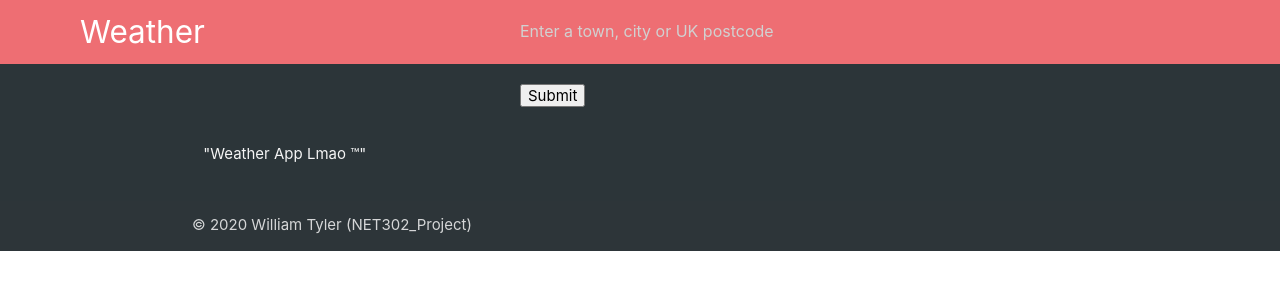
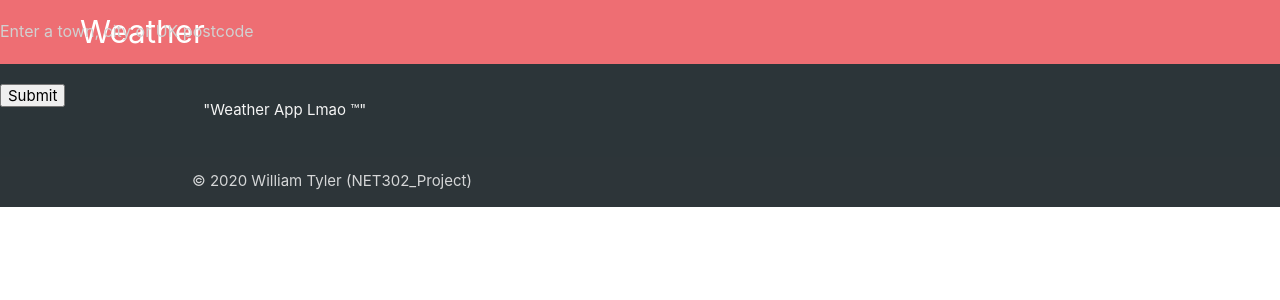
Before and after one commit to wtylerwork/NET302-Project, a PHP site: page / in a window 1280 px wide. Shown: the top 300 px of the page. Run offline with PHP 8.4, Linux system fonts and the light colour scheme; some libraries are stand-ins or nearby versions.

Commit message:
Nav Bar Pos

```diff
--- a/index.php
+++ b/index.php
@@ -20,7 +20,6 @@
 		<nav>
 			<div class="nav-wrapper">
 				<a href="#" class="brand-logo" style="position:fixed; left:80px;">Weather</a>
-					<ul id="nav-mobile" class="right hide-on-med-and-down">
 					<div class="input-field col s3">
 						<input placeholder="Enter a town, city or UK postcode" name="cityName" id="customerName" type="text" maxlength="120" size="70">
 					</div>
```
Lines whose indentation alone changed are shown as unchanged.
